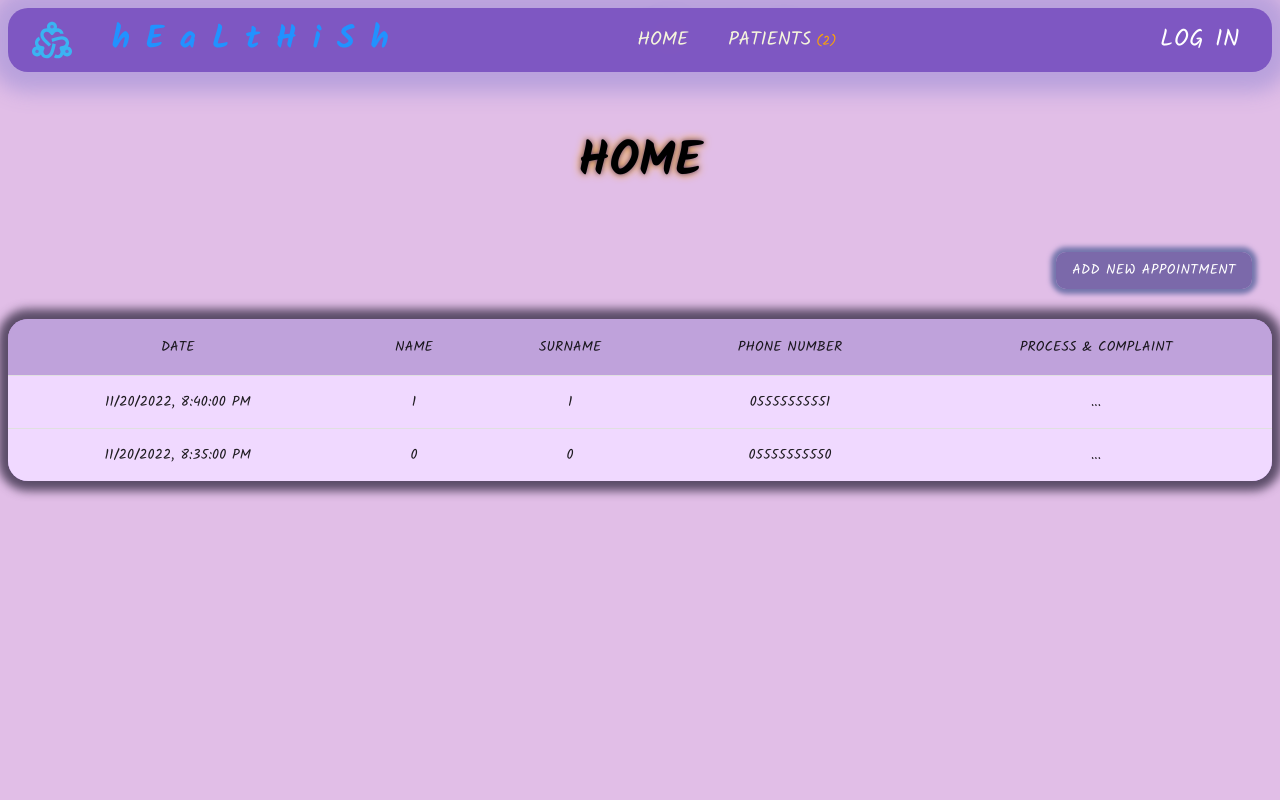
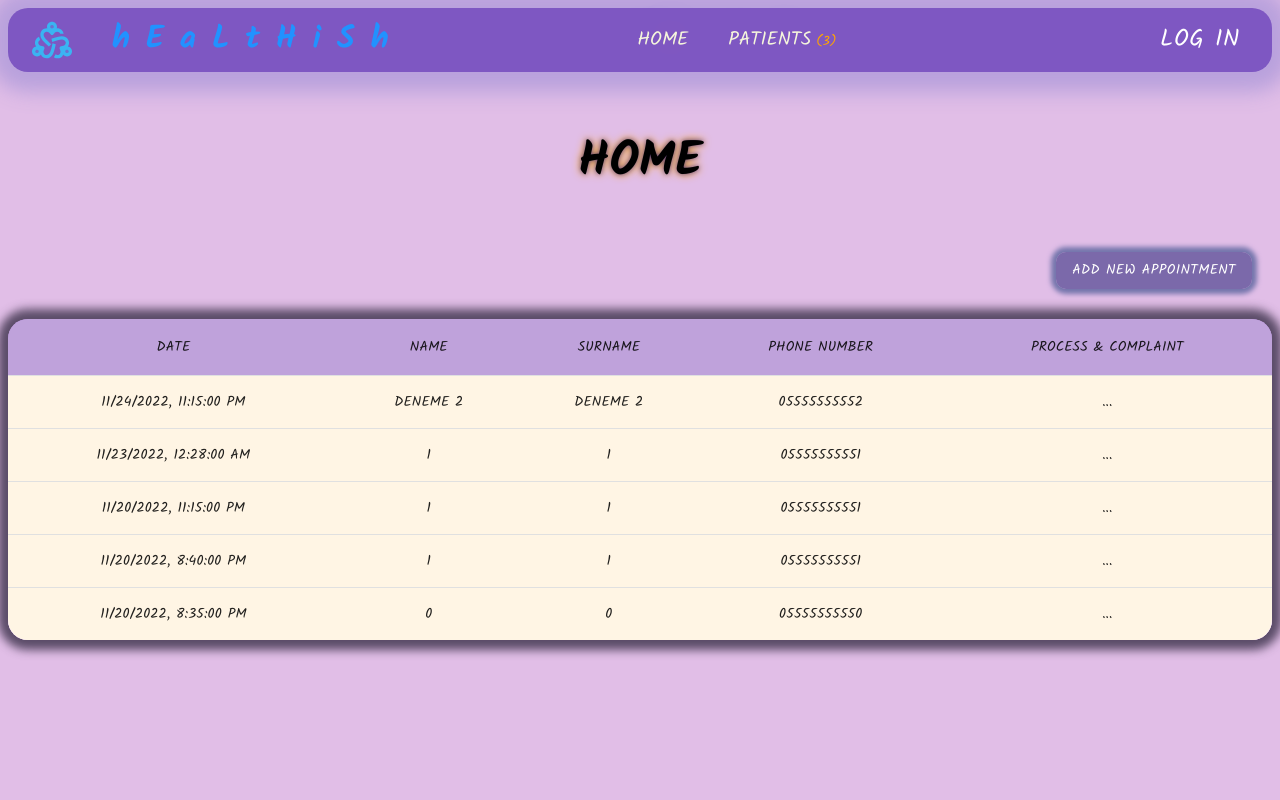
Before and after one commit to habibecee/PATIENT-REGISTRATION-APP, a React (Create React App) app: page / in a window 1280 px wide. Shown: the top 800 px of the page. Built offline with nearby package versions, Linux system fonts and the light colour scheme; data requests are answered from the project's data file.

Commit message:
home-page-updated

```diff
--- a/db.json
+++ b/db.json
@@ -8,6 +8,21 @@
     {
       "id": "1668875651868",
       "date": "2022-11-20T20:40",
+      "patientId": "1668875651867"
+    },
+    {
+      "id": "1669148224591",
+      "date": "2022-11-24T23:15",
+      "patientId": "1669148224590"
+    },
+    {
+      "id": "1669148258521",
+      "date": "2022-11-20T23:15",
+      "patientId": "1668875651867"
+    },
+    {
+      "id": "1669152265600",
+      "date": "2022-11-23T00:28",
       "patientId": "1668875651867"
     }
   ],
@@ -28,9 +43,20 @@
       "surname": "1",
       "phoneNumber": "05555555551",
       "processIds": [
-        "1668875651866"
+        "1668875651866",
+        "1669148258522",
+        "1669152265601"
       ],
       "notes": "12345\n12345\n12345"
+    },
+    {
+      "id": "1669148224590",
+      "name": "DENEME 2",
+      "surname": "DENEME 2",
+      "phoneNumber": "05555555552",
+      "processIds": [
+        "1669148224589"
+      ]
     }
   ],
   "process": [
@@ -45,6 +71,24 @@
       "complaint": "1",
       "treatment": "",
       "medicine": []
+    },
+    {
+      "id": "1669148224589",
+      "complaint": "DENEME",
+      "treatment": "",
+      "medicine": []
+    },
+    {
+      "id": "1669148258522",
+      "complaint": "DENEME",
+      "treatment": "",
+      "medicine": []
+    },
+    {
+      "id": "1669152265601",
+      "complaint": "deneme",
+      "treatment": "",
+      "medicine": []
     }
   ]
 }
--- a/src/PAGES/Home.js
+++ b/src/PAGES/Home.js
@@ -15,11 +15,37 @@ import { Button } from "@mui/material";
 const Home = (props) => {
 	const { patientState, appointmentState } = useSelector((state) => state);
 
-	const sortedAppointents = appointmentState.appointment?.sort(function (
+	var sortedAppointments = appointmentState.appointment?.sort(function (
 		i1,
 		i2
 	) {
 		return new Date(i2.date) - new Date(i1.date);
+	});
+
+	const today = new Date();
+	//console.log("TODAY", today.getFullYear(), today.getMonth(), today.getDate());
+	sortedAppointments = sortedAppointments.filter((item) => {
+		const date = new Date(item.date);
+		//console.log(date.getFullYear(), date.getMonth(), date.getDate());
+
+		if (date.getFullYear() < today.getFullYear()) {
+			return false;
+		}
+
+		if (
+			date.getFullYear() === today.getFullYear() &&
+			date.getMonth() < today.getMonth()
+		) {
+			return false;
+		}
+
+		if (
+			date.getMonth() === today.getMonth() &&
+			date.getDate() < today.getDate()
+		) {
+			return false;
+		}
+		return true;
 	});
 
 	const navigate = useNavigate();
@@ -100,13 +126,21 @@ const Home = (props) => {
 							</TableRow>
 						)}
 
-						{sortedAppointents.map((appointment) => {
+						{sortedAppointments.map((appointment) => {
 							//(appointment,index ) şeklinde yazılabileceği gibi aşağıda TableRow içinde key olarak da tanımlanabilir.
 							const searchPatient = patientState.patient?.find(
 								(patient) => patient.id === appointment.patientId
 							);
+
+							const date = new Date(appointment.date);
+							var isNear = false;
+							//RANDEVU TARİHİ ŞU ANDAN DAHA BÜYÜK OLACAĞI İÇİN DATE, YANİ APPOİNTMENT.DATE - TODAY OLARAK ALIRIZ
+							if (date.getTime() - today.getTime() <= 300000) {
+								isNear = true;
+							}
 							return (
 								<TableRow
+									style={{ backgroundColor: isNear ? "#FFD372" : "#FFF5E4" }}
 									key={appointment?.id}
 									sx={{ "&:last-child td, &:last-child th": { border: 0 } }}
 								>
```
